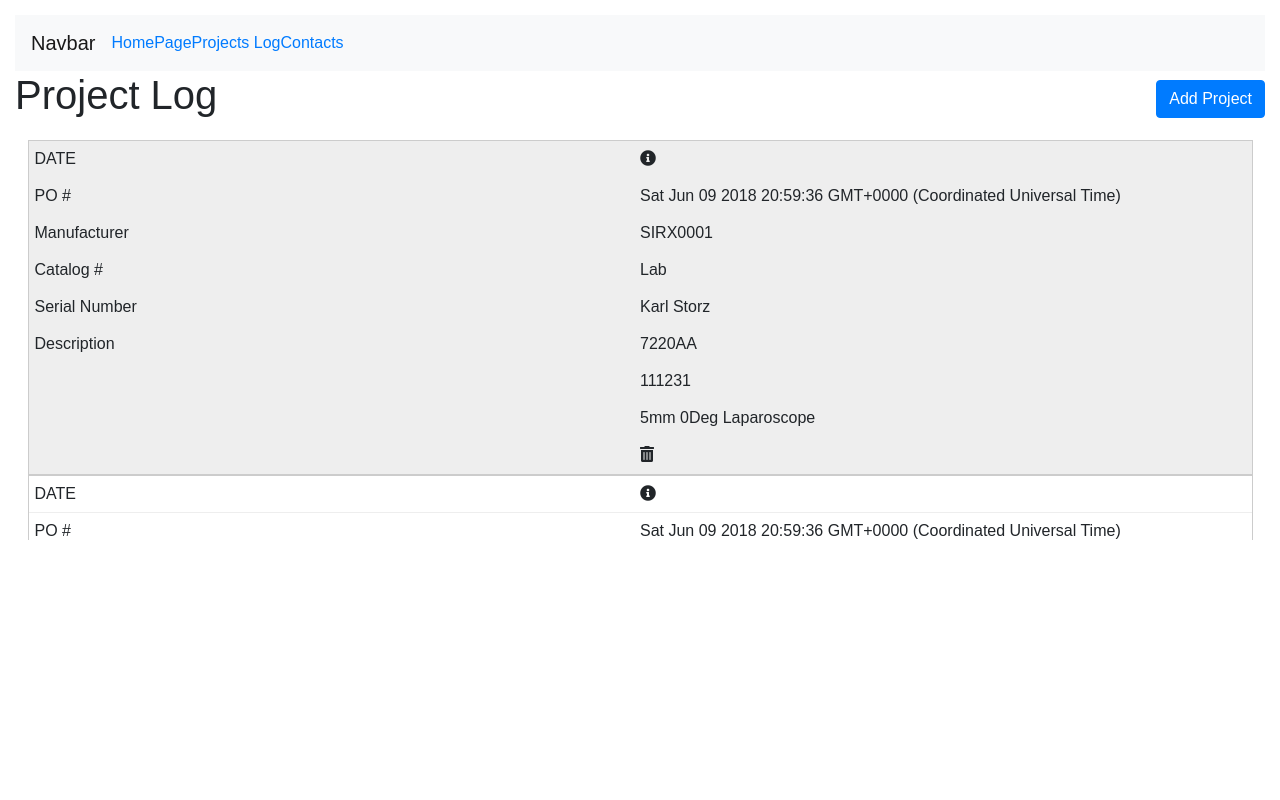
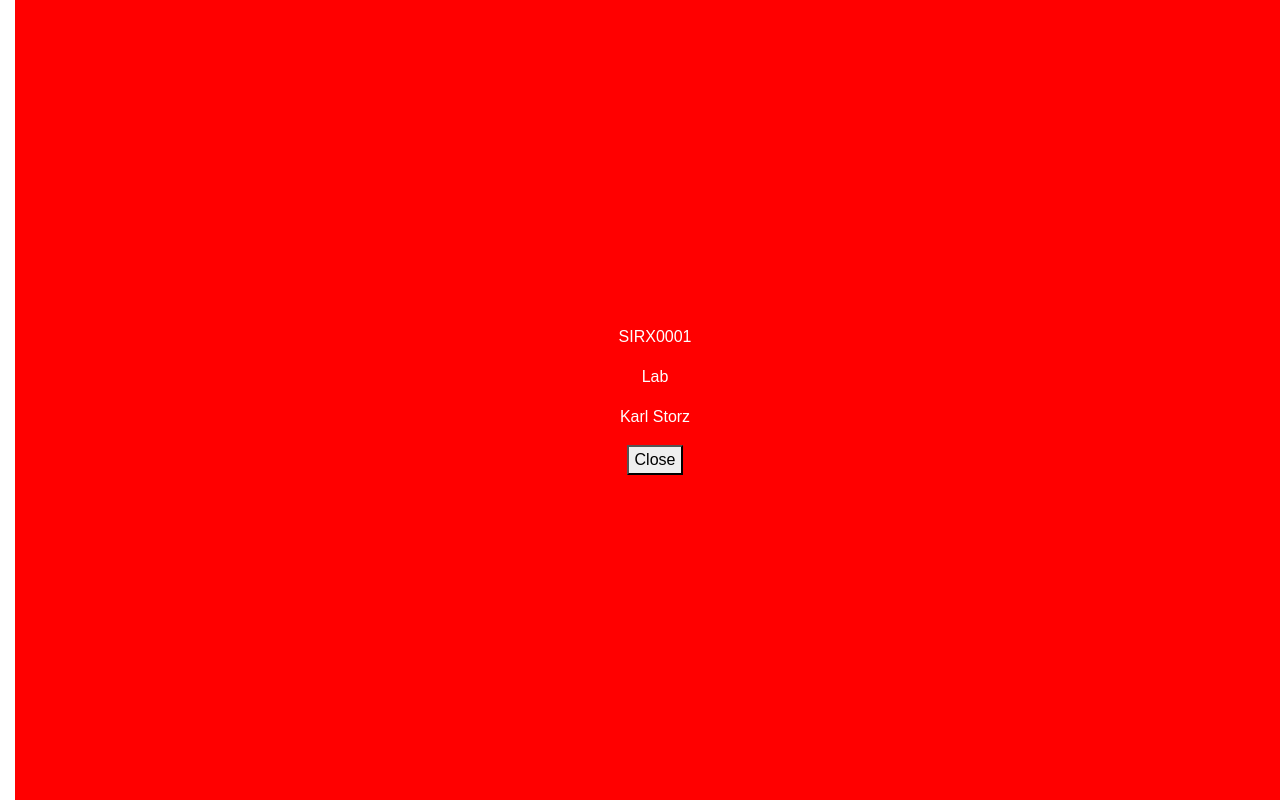
Before and after one commit to DIMDOT3/tracking-system-app, a React (Create React App) app: page / in a window 1280 px wide. Both pictures are taken after a click on the link 648 px from the left and 158 px from the top of the page. Built offline with nearby package versions, Linux system fonts and the light colour scheme.

Commit message:
add ProjectItemDetail component

```diff
--- a/src/Navbar.js
+++ b/src/Navbar.js
@@ -13,7 +13,7 @@
 			  <div className="collapse navbar-collapse" id="navbarSupportedContent">
 			    <ul className="navbar-nav mr-auto">
 			      <li className="nav-item active">
-			        <a href='#'>HomePage</a>
+			        <a href='#'>Home</a>
 			      </li>
 			      <li className="nav-item">
 			        <a href='#'>Projects Log</a>
--- a/src/ProjectItem.js
+++ b/src/ProjectItem.js
@@ -1,10 +1,10 @@
 import React from 'react';
 import './ProjectItem.css';
 
-const ProjectItem = ({ project, removeProject }) => (
+const ProjectItem = ({ project, removeProject, showItemDetail }) => (
 	<tr>
 		<td>
-			<a onClick={() => alert('hello!')}><i class="fas fa-info-circle"></i></a>
+			<a onClick={showItemDetail.bind(this, project)}><i class="fas fa-info-circle"></i></a>
 		</td>
 	  <td>{project.dateReceived}</td>
 	  <td>{project.po}</td>
--- /dev/null
+++ b/src/ProjectItemDetail.css
@@ -0,0 +1,13 @@
+.item-detail-container {
+	background: red;
+	color: white;
+	width: 100%;
+	height: 100%;
+	display: flex;
+	justify-content: center;
+	align-items: center;
+	flex-direction: column;
+	z-index: 2;
+	position: absolute;
+	top: 0;
+}
--- /dev/null
+++ b/src/ProjectItemDetail.js
@@ -0,0 +1,13 @@
+import React, {Component} from 'react';
+import './ProjectItemDetail.css';
+
+const ProjectItemDetail = ({itemDetails, showItemDetail}) => (
+	<div className='item-detail-container'>
+		<p>{itemDetails.po}</p>
+		<p>{itemDetails.location}</p>
+		<p>{itemDetails.manufacturer}</p>
+		<button onClick={showItemDetail}>Close</button>
+	</div>
+);
+
+export default ProjectItemDetail;
--- a/src/ProjectList.js
+++ b/src/ProjectList.js
@@ -4,13 +4,16 @@
 
 // components
 import ProjectItem from './ProjectItem';
+import ProjectItemDetail from './ProjectItemDetail';
 import ProjectForm from './ProjectForm';
 
 class ProjectList extends Component {
   constructor(props){
     super(props);
     this.state = {
-      isHidden: true
+      formIsHidden: true,
+      itemDetailIsHidden: true,
+      projectItemDetail: {}
     }
   };
 
@@ -19,18 +22,30 @@
       type: 'REMOVE_PROJECT',
       id
     })
-  }
+  };
 
   toggleHidden = () => {
     this.setState({
-      isHidden: !this.state.isHidden
+      formIsHidden: !this.state.formIsHidden
     })
-  }
+  };
+
+  showItemDetail = (project) => {
+    this.setState({
+      projectItemDetail: project,
+      itemDetailIsHidden: !this.state.itemDetailIsHidden
+    });
+  };
 
 	render(){
 		const projectsList = this.props.projects.map((project) => {
       return(
-        <ProjectItem removeProject={this.removeProject.bind(this, project.id)} project={project} key={project.id} />
+        <ProjectItem
+          removeProject={this.removeProject.bind(this, project.id)}
+          project={project}
+          key={project.id}
+          showItemDetail={this.showItemDetail}
+        />
       );
     });
 		return(
@@ -42,7 +57,7 @@
             onClick={this.toggleHidden}
           >Add Project</button>
         </header>
-        {!this.state.isHidden && <ProjectForm {...this.props} />}
+        {!this.state.formIsHidden && <ProjectForm {...this.props} />}
   			<table>
           <thead>
             <tr>
@@ -61,6 +76,10 @@
             {projectsList}
           </tbody>
         </table>
+        {!this.state.itemDetailIsHidden && <ProjectItemDetail
+          itemDetails={this.state.projectItemDetail}
+          showItemDetail={this.showItemDetail}
+        />}
       </div>
 		);
 	}
```
